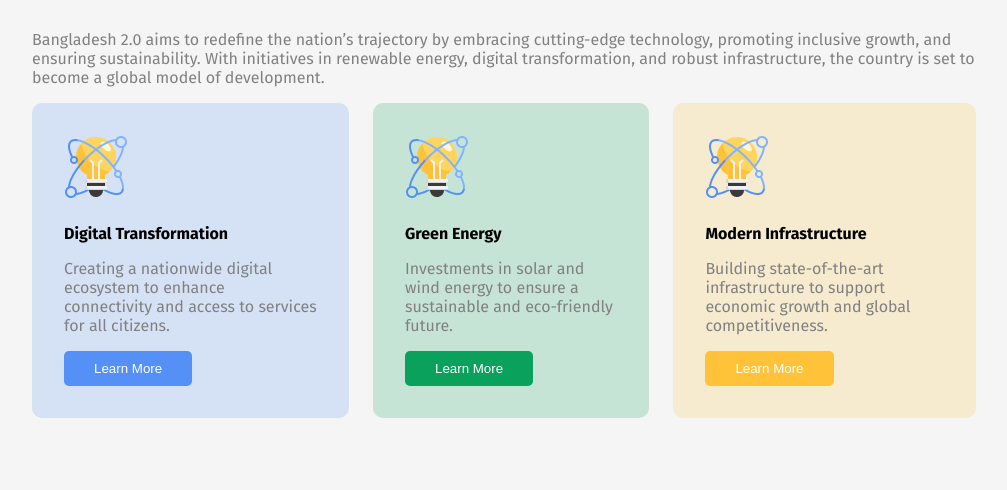
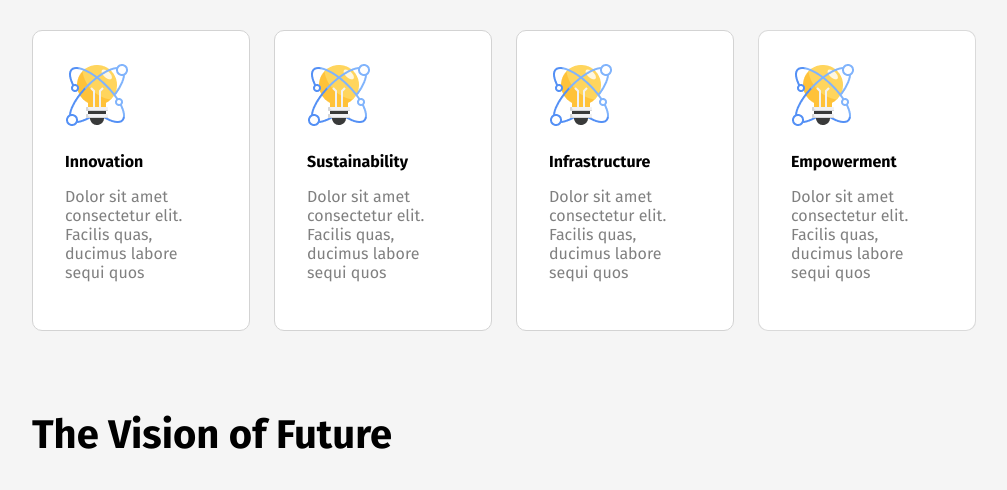
Before and after one commit to IshtiaqAhmed001/bangladesh2.0, a plain HTML site: page index.html in a window 1280 px wide. Shown: the part 665-1155 px from the top of the page, without its empty margins (136-1143 px from the left). Drawn offline with Linux system fonts and the light colour scheme.

Commit message:
added pillarf of bd section

```diff
--- a/index.html
+++ b/index.html
@@ -29,6 +29,34 @@
     </header>
 
     <main>
+
+
+        <section class="pillars-of-bd">
+            <h1 class="section-title">The Vision of Future</h1>
+            <div class="vision-card-container">
+                <div class="vision-card" style="border:1px solid lightgray">
+                    <img src="./assets/card-icon.png" alt="">
+                    <h4 class="vision-card-title">Innovation</h4>
+                    <p class="text-secondary">Dolor sit amet consectetur elit. Facilis quas, ducimus labore sequi quos </p>
+                </div>
+                <div class="vision-card" style="border:1px solid lightgray">
+                    <img src="./assets/card-icon.png" alt="">
+                    <h4 class="vision-card-title">Sustainability</h4>
+                    <p class="text-secondary">Dolor sit amet consectetur elit. Facilis quas, ducimus labore sequi quos </p>
+                </div>
+                <div class="vision-card" style="border:1px solid lightgray">
+                    <img src="./assets/card-icon.png" alt="">
+                    <h4 class="vision-card-title">Infrastructure</h4>
+                    <p class="text-secondary">Dolor sit amet consectetur elit. Facilis quas, ducimus labore sequi quos </p>
+                </div>
+                <div class="vision-card" style="border:1px solid rgba(211, 211, 211, 0.829)">
+                    <img src="./assets/card-icon.png" alt="">
+                    <h4 class="vision-card-title">Empowerment</h4>
+                    <p class="text-secondary">Dolor sit amet consectetur elit. Facilis quas, ducimus labore sequi quos </p>
+                </div>
+
+            </div>
+        </section>
         <section class="future-vision">
             <h1 class="section-title">The Vision of Future</h1>
             <p class="text-secondary section-intro">Bangladesh 2.0 aims to redefine the nation’s trajectory by embracing
@@ -163,7 +191,7 @@
 <h3 class="footer-heading">Bangladesh 2.0</h3>
 <hr>
 <div class="footer-icons">
-    <img src="./assets/facebook.png" alt="">
+    <img class="footer-icon" src="./assets/facebook.png" alt="">
     <img src="./assets/instagram.png" alt="">
     <img src="./assets/x.png" alt="">
 </div>
```
Also changed, not shown: styles/style.css (line endings or trailing spaces).
